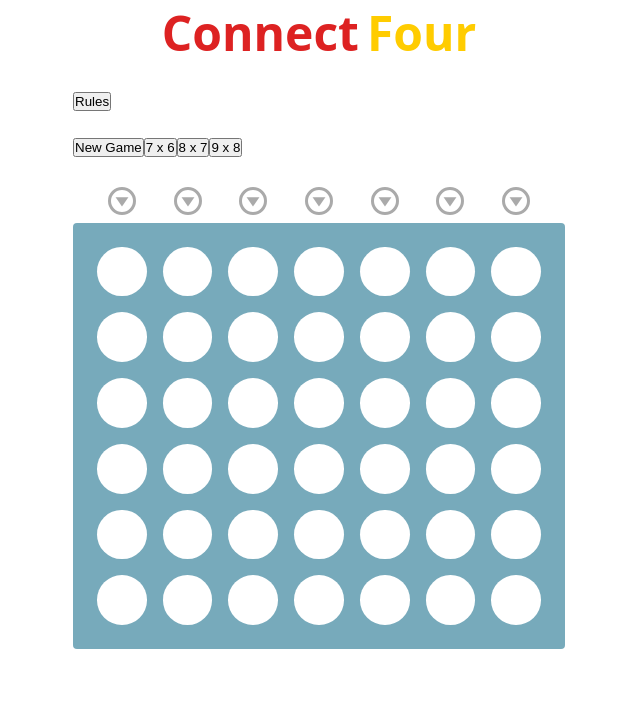
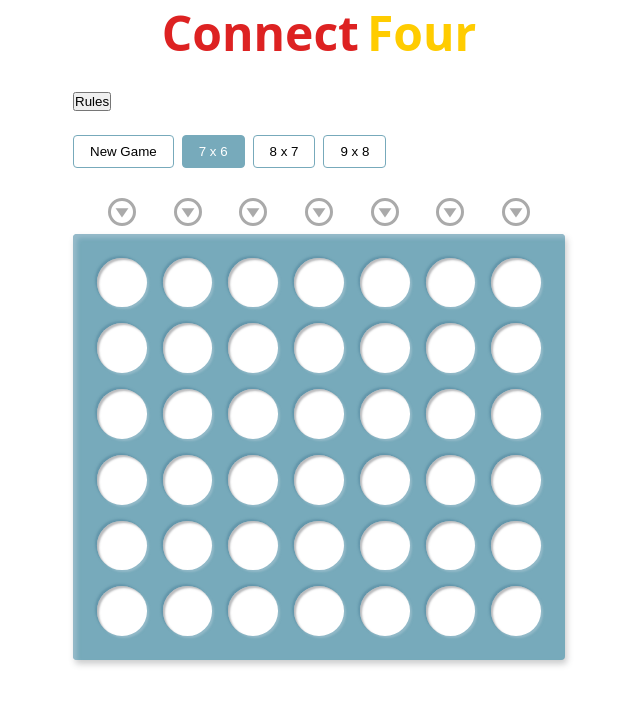
Before and after one commit to karolistech/connect-four-v3, a React (Vite) app: page / in a window 1280 px wide. Shown: the top 704 px of the page, without its empty margins (321-961 px from the left). Built offline with nearby package versions, Linux system fonts and the light colour scheme.

Commit message:
feat: add game board disc drop animation and shadows / mode btn styles

```diff
--- a/src/base.css
+++ b/src/base.css
@@ -1,3 +1,11 @@
+:root {
+  --shadow-board-outer: 2px 4px 6px rgba(83, 86, 90, 0.3);
+  --shadow-board-inner: 4px 4px 4px rgba(157, 190, 205, 0.8) inset;
+  --shadow-light: 2px 2px 2px rgba(174, 201, 214, 0.5);
+  --shadow-dark: -2px -2px 2px rgba(79, 131, 156, 0.5);
+  --shadow-inner: 2px 2px 2px rgba(83, 86, 90, 0.4) inset;
+}
+
 *, *::before, *::after {
   box-sizing: border-box;
   margin: 0;
--- a/src/components/Game/Game.css
+++ b/src/components/Game/Game.css
@@ -1,3 +1,20 @@
+.board__modes {
+  display: flex;
+  gap: 0.5rem;
+}
+
+.board__mode-button {
+  padding: 0.5rem 1rem;
+  border: 1px solid #7ab;
+  border-radius: 4px;
+  background-color: #fff;
+}
+
+.board__mode-button--active {
+  background-color: #7ab;
+  color: #fff;
+}
+
 .board__columns {
   padding: 0.5rem 1.5rem;
   display: grid;
@@ -30,6 +47,7 @@
   border: 3px solid #aaa;
   border-radius: 50%;
   background: none;
+  -webkit-tap-highlight-color: rgba(255, 255, 255, 0.5);
 }
 
 .board__arrow-icon {
@@ -44,6 +62,8 @@
   gap: 1rem;
   background-color: #7ab;
   border-radius: 4px;
+  box-shadow: var(--shadow-board-inner), var(--shadow-board-outer);
+  overflow: hidden;
 }
 
 .board__grid--7x6 {
@@ -62,15 +82,27 @@
   aspect-ratio: 1 / 1;
   border-radius: 50%;
   background-color: #fff;
+  box-shadow: var(--shadow-inner), var(--shadow-light), var(--shadow-dark);
 }
 
 .board__disc {
+  position: relative;
   width: 100%;
   height: 100%;
   display: flex;
   justify-content: center;
   align-items: center;
   border-radius: 50%;
+  box-shadow: var(--shadow-inner);
+}
+
+.board__disc::before {
+  content: "";
+  position: absolute;
+  width: 75%;
+  height: 75%;
+  border-radius: inherit;
+  box-shadow: inherit;
 }
 
 .board__disc--preview {
@@ -99,6 +131,20 @@
   height: 70%;
 }
 
+.board__cell > .board__disc {
+  animation: drop 250ms ease-out;
+}
+
+@keyframes drop {
+  from {
+    transform: translateY(-30rem);
+  }
+
+  to {
+    transform: translateY(0);
+  }
+}
+
 @media (hover: hover) and (pointer: fine) {
   .board__drop-button:hover + .board__disc--preview,
   .board__drop-button:focus-visible + .board__disc--preview {
--- a/src/components/Game/Game.tsx
+++ b/src/components/Game/Game.tsx
@@ -36,22 +36,26 @@ export default function Game() {
     setGame(game => dropDisc(game, col));
   }
 
+  function handleModeChange(mode: Mode) {
+    setGame(createGame(mode));
+  }
+
   return (
     <div className="board">
       <div className="board__modes">
-        <button onClick={() => setGame(createGame(game.mode))}>
+        <button className="board__mode-button" onClick={() => handleModeChange(game.mode)}>
           New Game
         </button>
 
-        <button onClick={() => setGame(createGame("7x6"))}>
+        <button className={getModeButtonClass("7x6", game.mode)} onClick={() => handleModeChange("7x6")}>
           7 x 6
         </button>
 
-        <button onClick={() => setGame(createGame("8x7"))}>
+        <button className={getModeButtonClass("8x7", game.mode)} onClick={() => handleModeChange("8x7")}>
           8 x 7
         </button>
 
-        <button onClick={() => setGame(createGame("9x8"))}>
+        <button className={getModeButtonClass("9x8", game.mode)} onClick={() => handleModeChange("9x8")}>
           9 x 8
         </button>
       </div>
@@ -171,6 +175,13 @@ function boardFull(board: Board): boolean {
   return board.every(row => row.every(cell => cell !== null));
 }
 
+function getModeButtonClass(mode: Mode, currentMode: Mode): string {
+  const base = "board__mode-button";
+  const active = mode === currentMode && "board__mode-button--active";
+
+  return [base, active].filter(Boolean).join(" ");
+}
+
 function getPreviewDiscClass(player: Player): string {
   return `board__disc board__disc--${player}`;
 }
```
